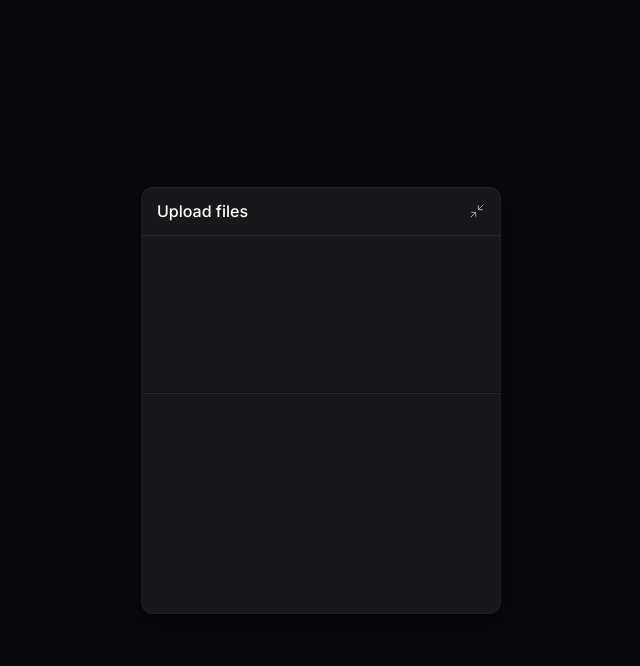
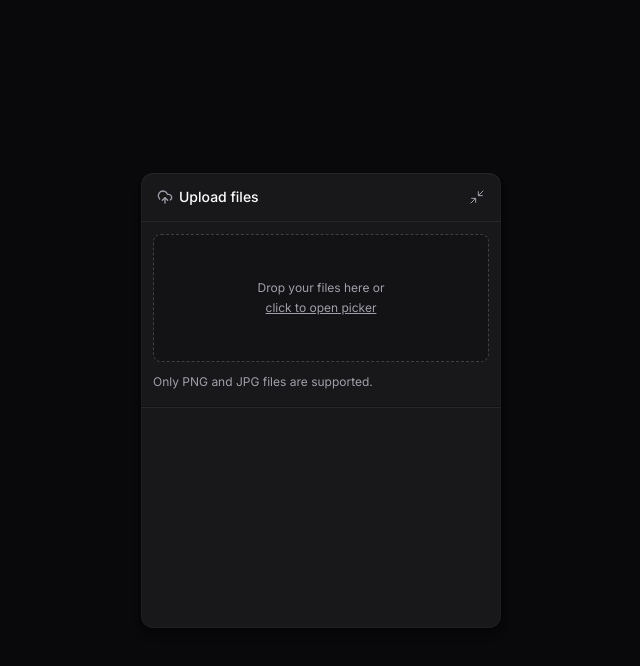
Before and after one commit to devGuerra/upload-widget-web, a React (Vite) app: page / in a window 1280 px wide. Both pictures are taken after a click on the button "Upload files". Shown: the top 666 px of the page, without its empty margins (319-959 px from the left). Built offline with nearby package versions, Linux system fonts and the light colour scheme.

Commit message:
chore: componentes - dropzone & title

```diff
--- a/package.json
+++ b/package.json
@@ -15,6 +15,7 @@
     "lucide-react": "^0.507.0",
     "react": "^19.0.0",
     "react-dom": "^19.0.0",
+    "react-dropzone": "^14.3.8",
     "tailwind-variants": "^1.0.0",
     "tailwindcss": "^4.1.5"
   },
--- a/src/components/upload-widget-dropzone.tsx
+++ b/src/components/upload-widget-dropzone.tsx
@@ -1,3 +1,34 @@
+import { useDropzone } from "react-dropzone";
+
 export function UploadWidgetDropzone() {
-	return <div className="px-3 h-32"></div>;
+	const { getRootProps, getInputProps, isDragActive } = useDropzone({
+		multiple: true,
+		accept: {
+			"image/jpeg": [],
+			"image/png": [],
+		},
+		onDrop: (acceptedFiles) => {
+			// Handle file upload
+			console.log(acceptedFiles);
+		},
+	});
+
+	return (
+		<div className="px-3 flex flex-col gap-3">
+			<div
+				data-active={isDragActive}
+				className="cursor-pointer text-zinc-400 bg-black/20 p-5 border rounded-lg border-zinc-700 border-dashed h-32 flex flex-col items-center justify-center gap-1 hover:border-zinc-600 transition-colors data-[active=true]:bg-indigo-500/10 data-[active=true]:border-indigo-500 data-[active=true]:text-indigo-400"
+				{...getRootProps()}
+			>
+				<input type="file" {...getInputProps()} />
+
+				<span className="text-xs">Drop your files here or</span>
+				<span className="text-xs underline">click to open picker</span>
+			</div>
+
+			<span className="text-xs text-zinc-400">
+				Only PNG and JPG files are supported.
+			</span>
+		</div>
+	);
 }
--- a/src/components/upload-widget-header.tsx
+++ b/src/components/upload-widget-header.tsx
@@ -1,11 +1,12 @@
 import { Minimize2 } from "lucide-react";
 import * as Collapsible from "@radix-ui/react-collapsible";
 import { Button } from "./ui/button";
+import { UploadWidgetitle } from "./upload-widget-title";
 
 export function UploadWidgetHeader() {
 	return (
 		<div className="w-full p-4 py-2 bg-white/2 border-zinc-800 border-b flex items-center justify-between ">
-			<span className="text-small font-medium">Upload files</span>
+			<UploadWidgetitle />
 			<Collapsible.Trigger asChild>
 				<Button size="icon" className="-mr-2">
 					<Minimize2 className="size-4" strokeWidth={1.5} />
--- a/src/components/upload-widget-minimized-button.tsx
+++ b/src/components/upload-widget-minimized-button.tsx
@@ -1,10 +1,11 @@
 import * as Collapsible from "@radix-ui/react-collapsible";
 import { Minimize2 } from "lucide-react";
+import { UploadWidgetitle } from "./upload-widget-title";
 
 export function UploadWidgetMinimizedButton() {
 	return (
 		<Collapsible.Trigger className="group w-full bg-white/2 py-3 px-5 flex items-center justify-between">
-			<span className="text-small font-medium">Upload files</span>
+			<UploadWidgetitle />
 			<Minimize2
 				className="size-4 text-zinc-400 group-hover:text-zinc-100"
 				strokeWidth={1.5}
--- /dev/null
+++ b/src/components/upload-widget-title.tsx
@@ -0,0 +1,10 @@
+import { UploadCloud } from "lucide-react";
+
+export function UploadWidgetitle() {
+	return (
+		<div className="flex items-center gap-1.5 text-sm font-medium">
+			<UploadCloud className="size-4 text-zinc-400" />
+			<span className="">Upload files</span>
+		</div>
+	);
+}
```
Also changed, not shown: 1 other file (tests, documents, lock files or other folders).
